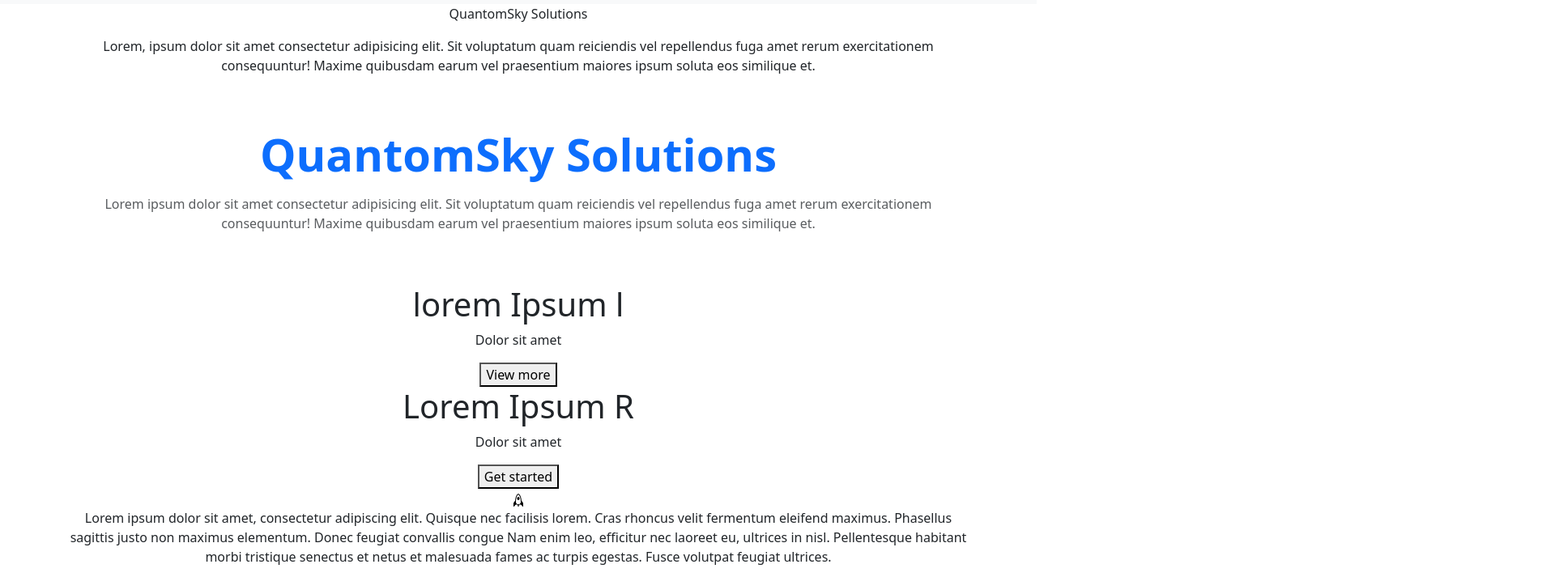
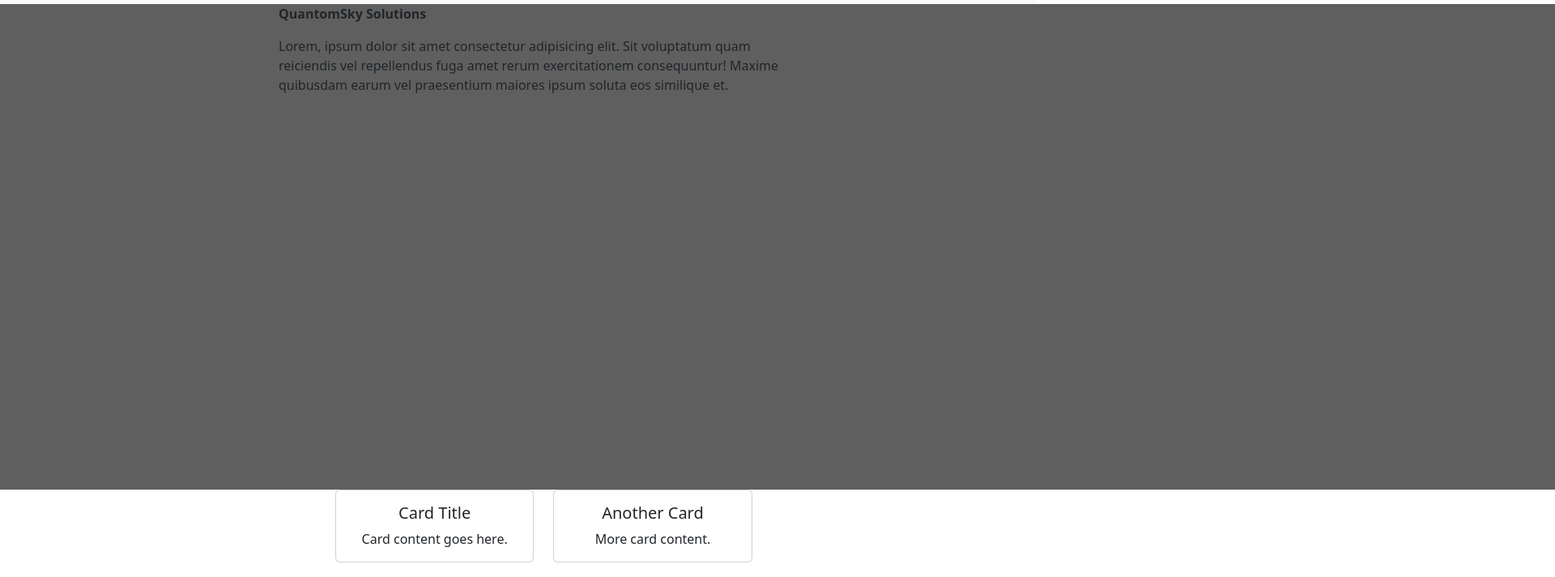
Before and after one commit to Filipp548056/html-bootstrap, a website: page index.html in a window 1280 px wide. Shown: the part 75-788 px from the top of the page at 81% size, 1920 px wide, since content can reach past the window. Drawn offline with nearby package versions, Linux system fonts and the light colour scheme.

Commit message:
29/12/2024 19:41

```diff
--- a/index.html
+++ b/index.html
@@ -53,23 +53,40 @@
     </nav>
 
 
-    <div class="container text-center">
-        <div class="row">
-            <!-- ?<div class="card" style="width: 10rem;"> -->
-            <div class="row">
-                <div class="col-2">
+
+    <div class="container-fluid" style="background-color: rgb(95, 95, 95); height: 600px; width:2560px">
+
+        <div class="row" style="margin-left:20rem ;">
+            <p class="card-mb5" style="font-weight: 600;">QuantomSky Solutions</p>
+            <p class="text-align" style="max-width: 650px;">Lorem, ipsum dolor sit amet consectetur adipisicing elit. Sit voluptatum quam
+                reiciendis vel repellendus fuga amet rerum exercitationem consequuntur! Maxime quibusdam earum vel
+                praesentium maiores ipsum soluta eos similique et.</p>
+
         </div>
     </div>
     </div>
 
-        <div class="main-top">
-            <div class="banner">
-                <p class="quantom">QuantomSky Solutions</p>
-                <p class="quantom-text">Lorem, ipsum dolor sit amet consectetur adipisicing elit. Sit voluptatum quam
-                    reiciendis vel repellendus fuga amet rerum exercitationem consequuntur! Maxime quibusdam earum vel
-                    praesentium maiores ipsum soluta eos similique et.</p>
+    <div class="container">
+        <div class="row ms-5" style="padding-left: 17rem ;">
+            <div class="col-md-4">
+                <div class="card">
+                    <div class="card-body" style="text-align: center;">
+                        <h5 class="card-title">Card Title</h5>
+                        <p class="card-text">Card content goes here.</p>
                     </div>
                 </div>
+            </div>
+            <div class="col-md-4">
+                <div class="card">
+                    <div class="card-body" style="text-align: center;">
+                        <h5 class="card-title">Another Card</h5>
+                        <p class="card-text">More card content.</p>
+                    </div>
+                </div>
+            </div>
+        </div>
+    </div>
+
 
     <div class="container py-5">
         <div class="row">
@@ -241,7 +258,7 @@
         </div>
 
     </div>
-    </div>
+
 
 
 
```
Lines whose indentation alone changed are shown as unchanged.
